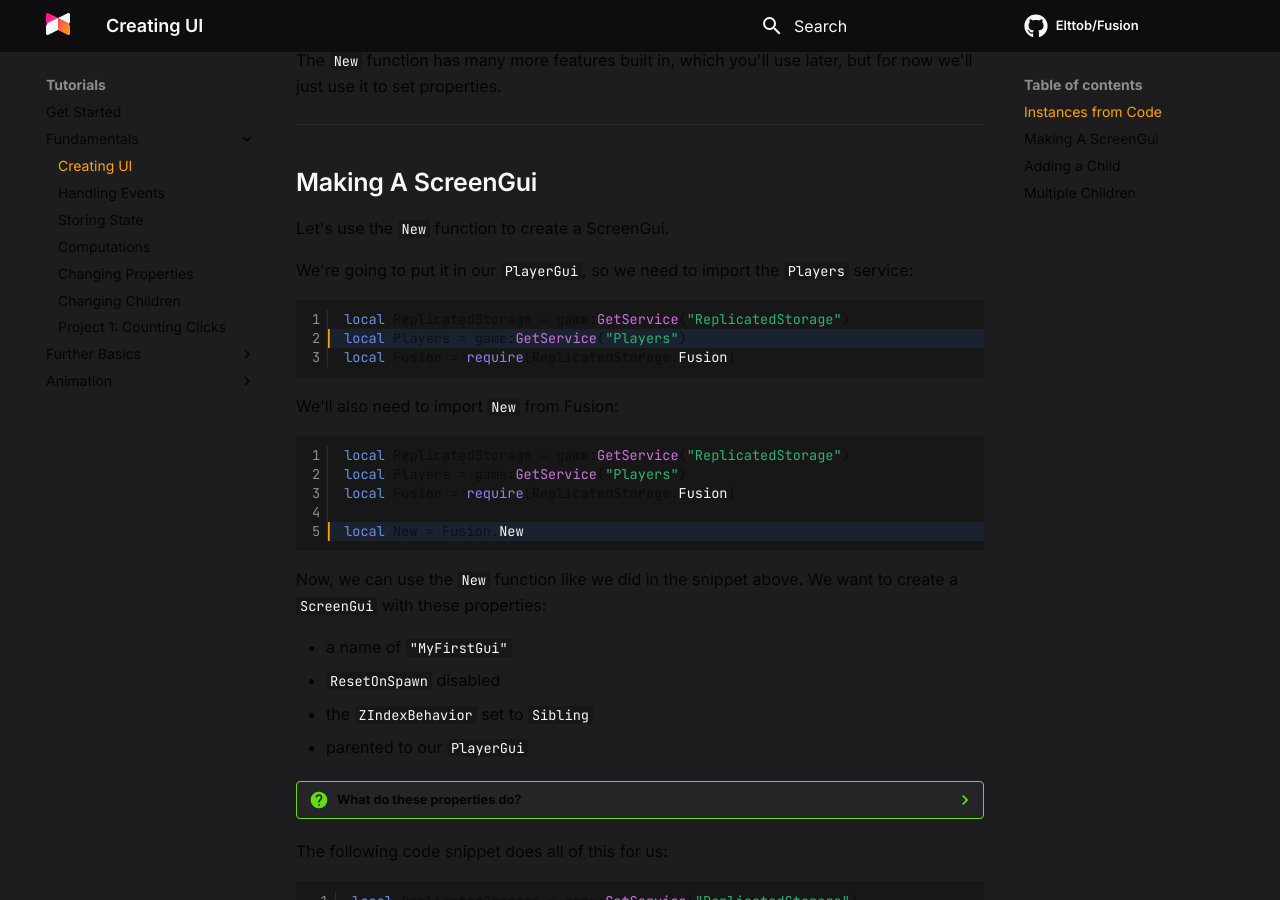
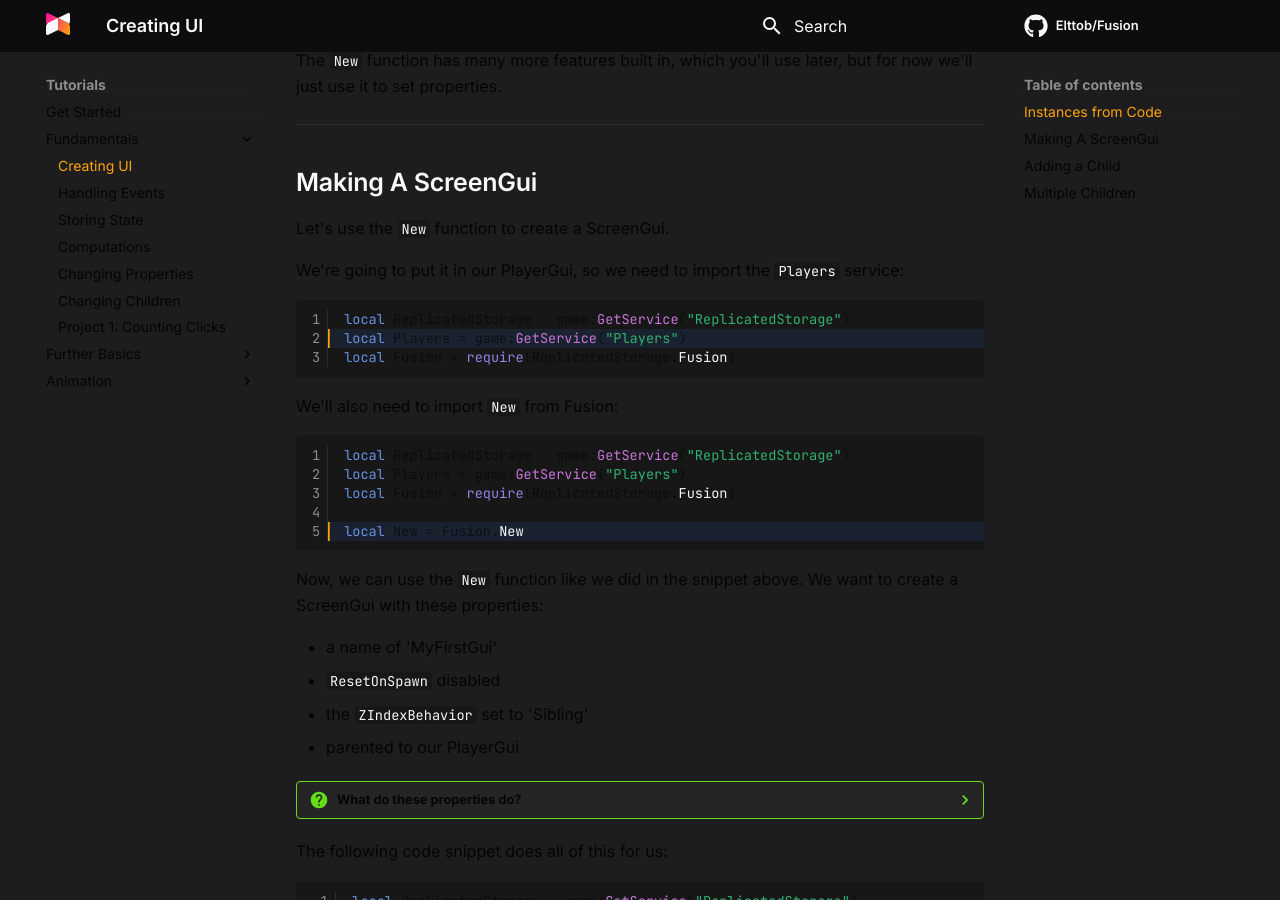
Before and after one commit to dphfox/Fusion, an MkDocs documentation site: the page built from docs/tutorials/fundamentals/creating-ui.md, in a window 1280 px wide and 900 px high, scrolled down 1114 px. Built offline with MkDocs 1.6.1 and Material for MkDocs 9.7.7, drawn with Linux system fonts in a browser that asks for light colours; comment, search, counter and statistics services are not loaded; some of the changed text lies outside the part shown.

````diff
--- a/docs/tutorials/fundamentals/creating-ui.md
+++ b/docs/tutorials/fundamentals/creating-ui.md
@@ -66,7 +66,7 @@ for now we'll just use it to set properties.
 
 Let's use the `New` function to create a ScreenGui.
 
-We're going to put it in our `PlayerGui`, so we need to import the `Players`
+We're going to put it in our PlayerGui, so we need to import the `Players`
 service:
 
 ```Lua linenums="1" hl_lines="2"
@@ -86,18 +86,18 @@ local New = Fusion.New
 ```
 
 Now, we can use the `New` function like we did in the snippet above. We want to
-create a `ScreenGui` with these properties:
+create a ScreenGui with these properties:
 
-- a name of `"MyFirstGui"`
+- a name of 'MyFirstGui'
 - `ResetOnSpawn` disabled
-- the `ZIndexBehavior` set to `Sibling`
-- parented to our `PlayerGui`
+- the `ZIndexBehavior` set to 'Sibling'
+- parented to our PlayerGui
 
 ??? question "What do these properties do?"
 	- A name makes it easier to find our UI in the Explorer.
 	- Disabling `ResetOnSpawn` stops Roblox destroying our UI after we respawn.
 	- `ZIndexBehavior` is mostly preference, but [it changes how UI is arranged by depth](https://devforum.roblox.com/t/new-zindexbehavior-property-is-now-live/76051).
-	- Parenting it to the `PlayerGui` makes our UI visible on-screen.
+	- Parenting it to the PlayerGui makes our UI visible on-screen.
 
 The following code snippet does all of this for us:
 
@@ -129,7 +129,7 @@ the next section.
 
 ## Adding a Child
 
-Let's now add a `TextLabel` with a message and parent it to our `ScreenGui`.
+Let's now add a TextLabel with a message and parent it to our ScreenGui.
 
 To help with this, the `New` function lets us add children directly to our
 instance. In order to use this feature, we first need to import `Children` from
````
Also changed, not shown: docs/tutorials/fundamentals/handling-events.md (+3 -3 lines), docs/tutorials/further-basics/components.md (+2 -2 lines).
